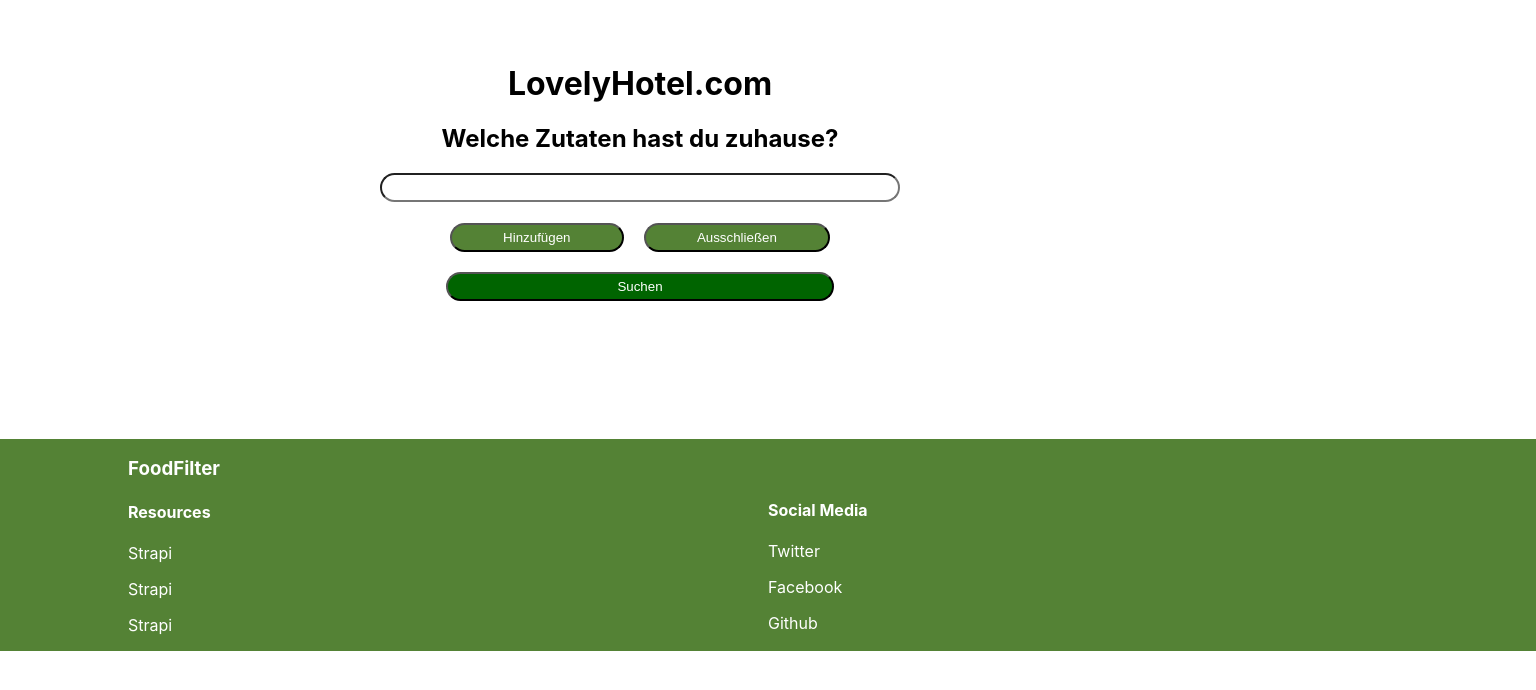
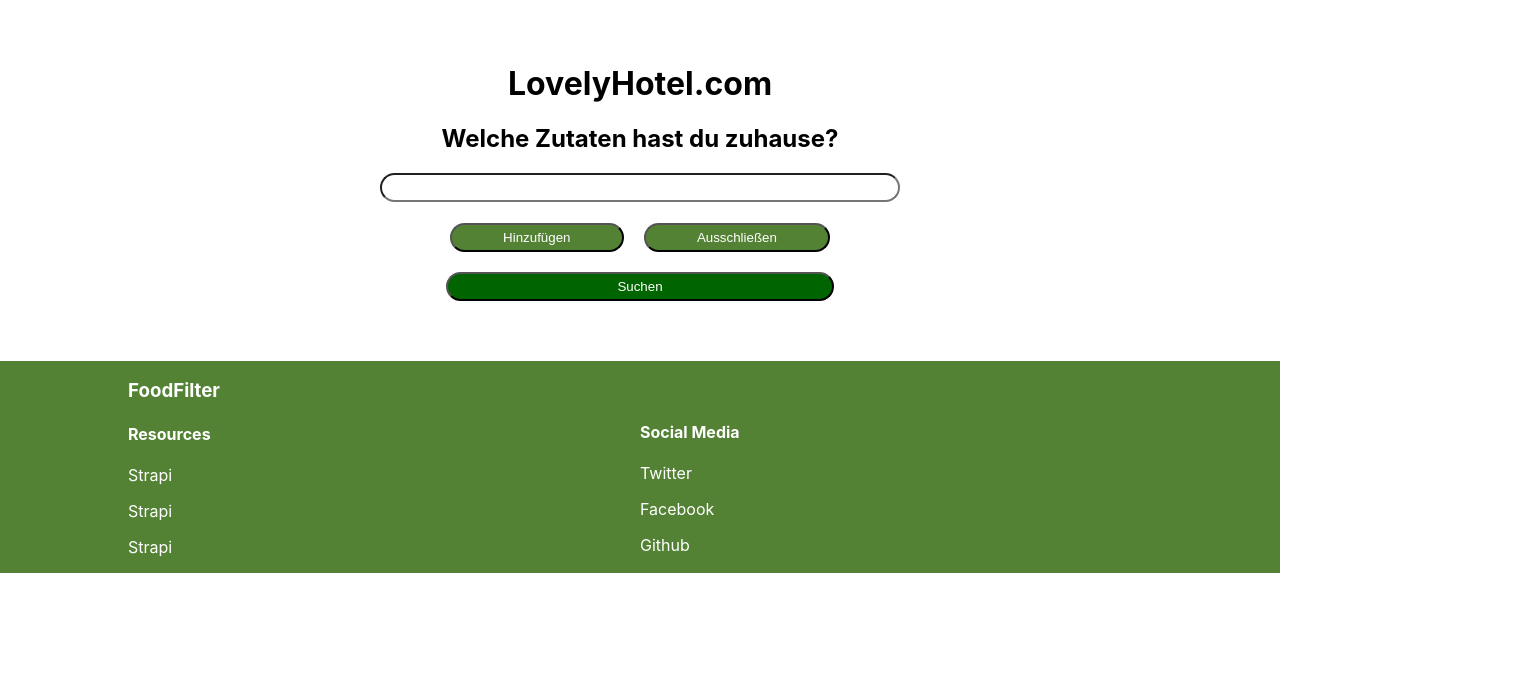
Before and after one commit to lea1210/food-filter, a React (Create React App) app: page / in a window 1280 px wide. Shown: the top 690 px of the page, 1536 px wide, since content can reach past the window. Built offline with nearby package versions, Linux system fonts and the light colour scheme.

Commit message:
fixed footer

```diff
--- a/src/App.css
+++ /dev/null
@@ -1,8 +0,0 @@
-.wrapper {
-
-}
-
-.body {
-
-    height: 100%;
-}
--- a/src/App.js
+++ b/src/App.js
@@ -1,13 +1,14 @@
-import './App.css';
+import Styles from  './App.module.css';
 import {Layout} from "./components/Layout/Layout";
 
 import Page from "./pages/home";
+
 
 function App() {
   return (
     <div className="wrapper">
       <Layout>
-        <Page/>
+        <Page className={Styles.page}/>
       </Layout>
     </div>
   );
--- /dev/null
+++ b/src/App.module.css
@@ -0,0 +1,14 @@
+.wrapper {
+
+}
+
+.page{
+    position: relative;
+    height: 1000px;
+    margin-bottom: 1000px;
+}
+
+.body {
+
+    height: 100%;
+}
--- a/src/components/Footer/Footer.module.css
+++ b/src/components/Footer/Footer.module.css
@@ -3,11 +3,12 @@
     color: white;
     bottom: 0px;
     position: relative;
-    width: 100%;
+    width: auto;
     margin-bottom:0px ;
     padding-left:10%;
     padding-right:10%;
-    margin-top: 10%;
+    float: bottom;
+    margin-top: 50px;
 
 }
 .flex {
```
Also changed, not shown: src/pages/home/index.module.css (line endings or trailing spaces).
